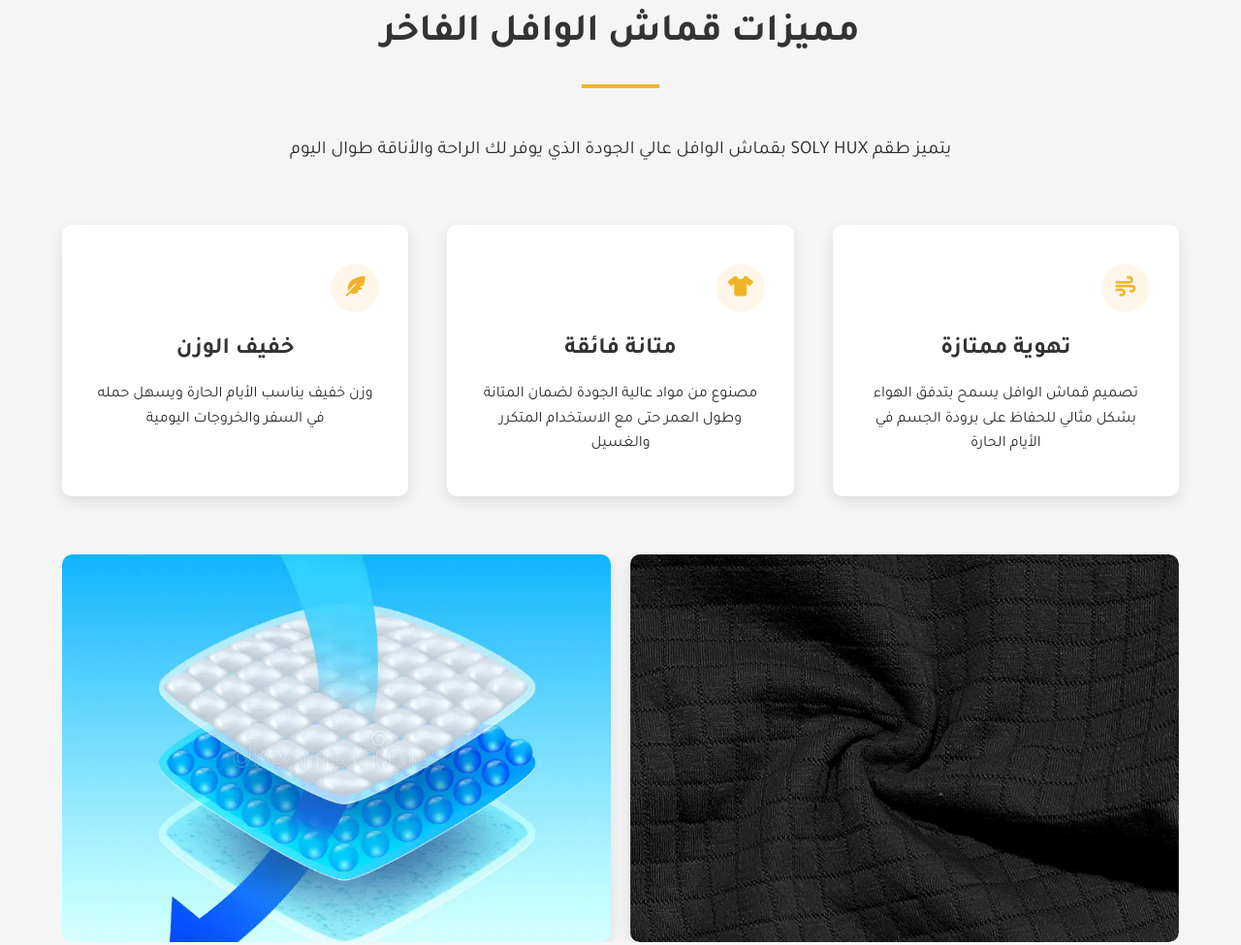
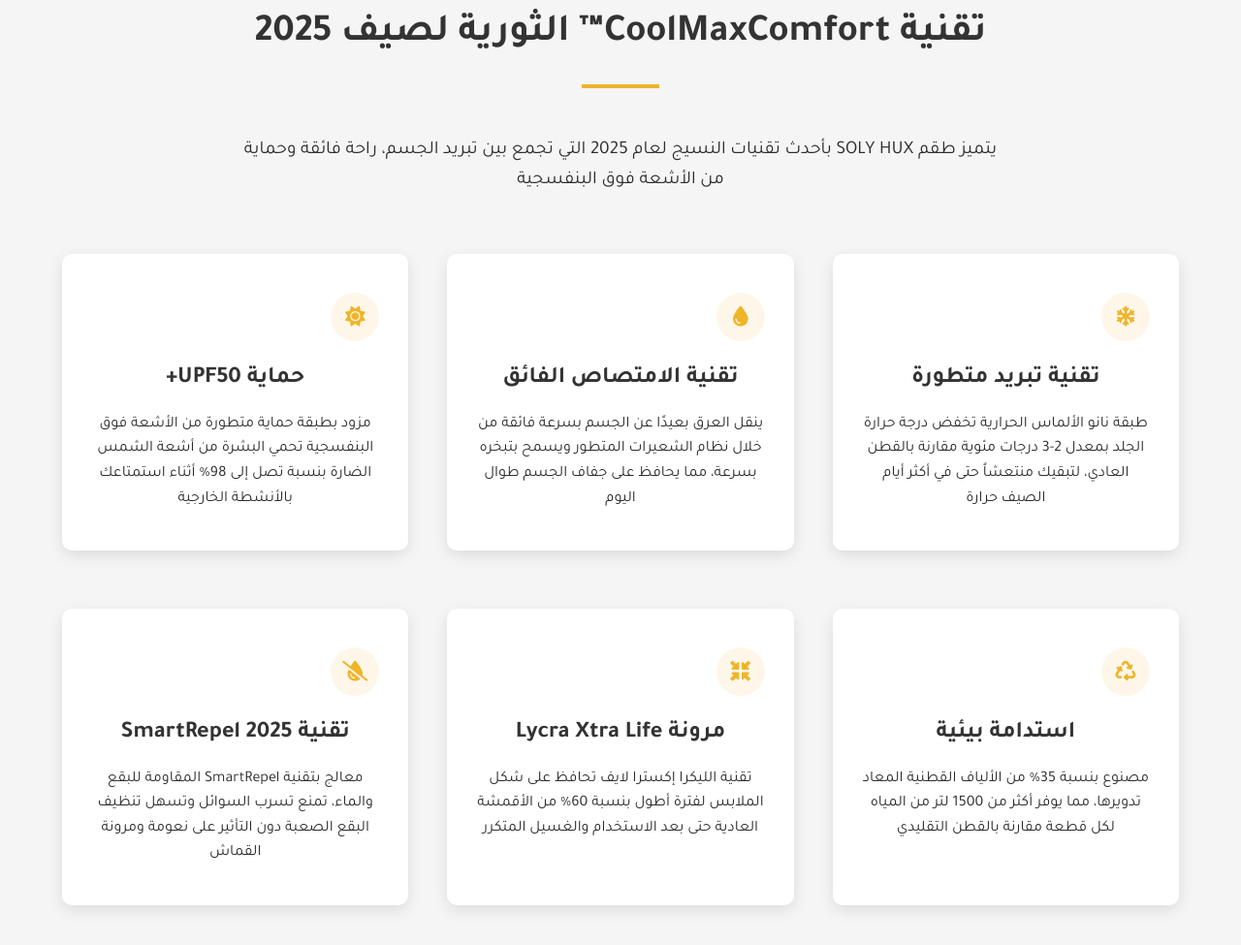
Before and after one commit to beniceco/t-shirt, a plain HTML site: page index.html in a window 1280 px wide. Shown: the part 1107-2082 px from the top of the page at 97% size. Drawn offline with Linux system fonts and the light colour scheme.

Commit message:
تحديث محتوى الموقع بتكنولوجيا الأقمشة لعام 2025

```diff
--- a/index.html
+++ b/index.html
@@ -251,32 +251,58 @@
 
 <!-- TEXTURE FEATURES SECTION -->
 <section class="texture-features" id="texture-features">
-    <h2 class="section-title">مميزات قماش الوافل الفاخر</h2>
-    <p class="section-description">يتميز طقم SOLY HUX بقماش الوافل عالي الجودة الذي يوفر لك الراحة والأناقة طوال اليوم</p>
+    <h2 class="section-title">تقنية CoolMaxComfort™ الثورية لصيف 2025</h2>
+    <p class="section-description">يتميز طقم SOLY HUX بأحدث تقنيات النسيج لعام 2025 التي تجمع بين تبريد الجسم، راحة فائقة وحماية من الأشعة فوق البنفسجية</p>
 
     <div class="features-container">
         <div class="feature">
             <div class="feature-icon">
-                <i class="fas fa-wind"></i>
+                <i class="fas fa-snowflake"></i>
             </div>
-            <h3>تهوية ممتازة</h3>
-            <p>تصميم قماش الوافل يسمح بتدفق الهواء بشكل مثالي للحفاظ على برودة الجسم في الأيام الحارة</p>
+            <h3>تقنية تبريد متطورة</h3>
+            <p>طبقة نانو الألماس الحرارية تخفض درجة حرارة الجلد بمعدل 2-3 درجات مئوية مقارنة بالقطن العادي، لتبقيك منتعشاً حتى في أكثر أيام الصيف حرارة</p>
         </div>
 
         <div class="feature">
             <div class="feature-icon">
-                <i class="fas fa-tshirt"></i>
+                <i class="fas fa-tint"></i>
             </div>
-            <h3>متانة فائقة</h3>
-            <p>مصنوع من مواد عالية الجودة لضمان المتانة وطول العمر حتى مع الاستخدام المتكرر والغسيل</p>
+            <h3>تقنية الامتصاص الفائق</h3>
+            <p>ينقل العرق بعيدًا عن الجسم بسرعة فائقة من خلال نظام الشعيرات المتطور ويسمح بتبخره بسرعة، مما يحافظ على جفاف الجسم طوال اليوم</p>
         </div>
 
         <div class="feature">
             <div class="feature-icon">
-                <i class="fas fa-feather-alt"></i>
+                <i class="fas fa-sun"></i>
             </div>
-            <h3>خفيف الوزن</h3>
-            <p>وزن خفيف يناسب الأيام الحارة ويسهل حمله في السفر والخروجات اليومية</p>
+            <h3>حماية UPF50+</h3>
+            <p>مزود بطبقة حماية متطورة من الأشعة فوق البنفسجية تحمي البشرة من أشعة الشمس الضارة بنسبة تصل إلى 98% أثناء استمتاعك بالأنشطة الخارجية</p>
+        </div>
+    </div>
+
+    <div class="features-container">
+        <div class="feature">
+            <div class="feature-icon">
+                <i class="fas fa-recycle"></i>
+            </div>
+            <h3>استدامة بيئية</h3>
+            <p>مصنوع بنسبة 35% من الألياف القطنية المعاد تدويرها، مما يوفر أكثر من 1500 لتر من المياه لكل قطعة مقارنة بالقطن التقليدي</p>
+        </div>
+
+        <div class="feature">
+            <div class="feature-icon">
+                <i class="fas fa-compress-arrows-alt"></i>
+            </div>
+            <h3>مرونة Lycra Xtra Life</h3>
+            <p>تقنية الليكرا إكسترا لايف تحافظ على شكل الملابس لفترة أطول بنسبة 60% من الأقمشة العادية حتى بعد الاستخدام والغسيل المتكرر</p>
+        </div>
+
+        <div class="feature">
+            <div class="feature-icon">
+                <i class="fas fa-tint-slash"></i>
+            </div>
+            <h3>تقنية SmartRepel 2025</h3>
+            <p>معالج بتقنية SmartRepel المقاومة للبقع والماء، تمنع تسرب السوائل وتسهل تنظيف البقع الصعبة دون التأثير على نعومة ومرونة القماش</p>
         </div>
     </div>
 
@@ -284,7 +310,7 @@
         <div class="texture-image texture-image-zoom">
             <img src="Public/images/black/fabric.jpg" alt="تفاصيل قماش الوافل الأسود">
             <div class="texture-overlay">
-                <span>قماش وافل فاخر</span>
+                <span>تقنية CoolMaxComfort™ الثورية</span>
             </div>
         </div>
         <div class="texture-image">
```
